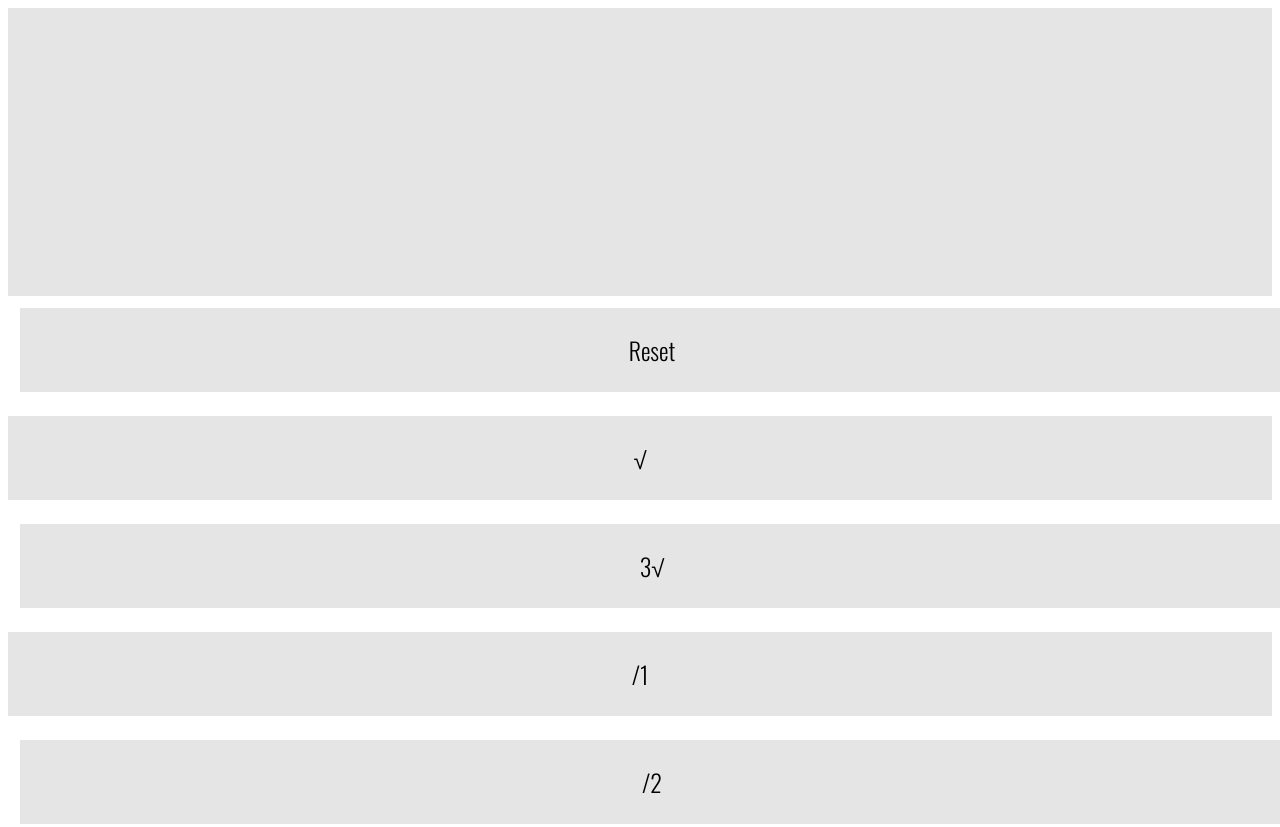
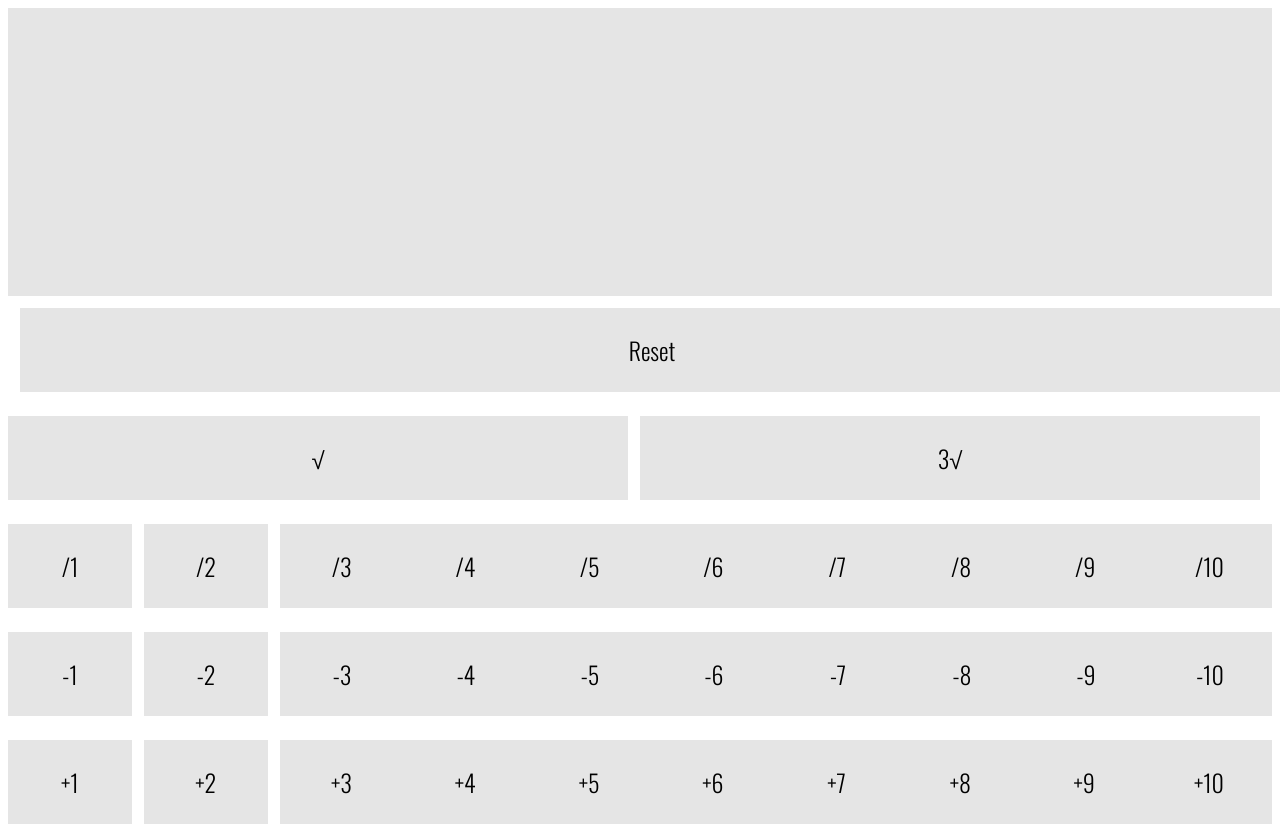
Before and after one commit to NGCMan/OmegaNum-Calculator, a plain HTML site: page index.html in a window 1280 px wide. Shown: the top 827 px of the page. Drawn offline with nearby package versions, Linux system fonts and the light colour scheme; a script that the page names is missing.

Commit message:
Update styles.css

```diff
--- a/styles.css
+++ b/styles.css
@@ -4,6 +4,14 @@ body{
 	font-size: 1.5em;
 	font-family: 'Oswald', sans-serif;
   font-weight: 700;
+}
+.button_group_minus_2{
+  width: 100%;
+  display: flex;
+}
+.button_group_minus_1{
+  width: 100%;
+  display: flex;
 }
 .button_group0{
   width: 100%;
@@ -26,6 +34,10 @@ body{
   display: flex;
 }
 .button_group5{
+  width: 100%;
+  display: flex;
+}
+.button_group6{
   width: 100%;
   display: flex;
 }
```
